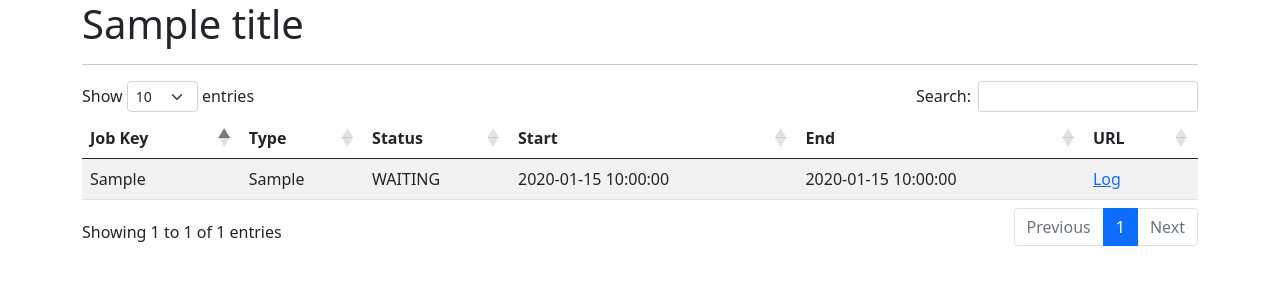
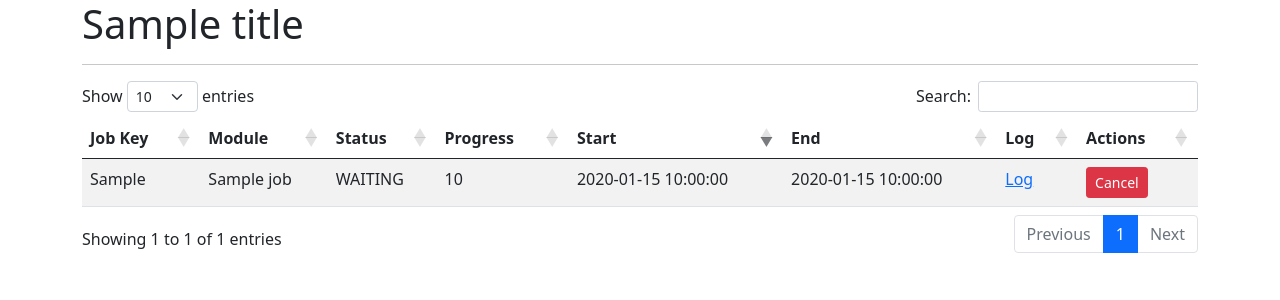
Before and after one commit to hcmlab/discover, a Flask app: template discover/templates/index.html in a window 1280 px wide. Shown: the top 300 px of the page. Run offline with Flask 3, Linux system fonts and the light colour scheme; the template is opened without the code that fills it: most values are stand-ins (such as "Sample title", 1, 10 or a date in 2020); some libraries are stand-ins or nearby versions.

Commit message:
Add job management UI improvements: cancel button, module display, and CANCELED status
- Add CANCELED status to JobStatus enum for clear final state
- Add cancel button in UI for WAITING and RUNNING jobs with AJAX feedback
- Replace Type column with Module column showing module name
- Add Progress column (shows '-' for now, will be populated later)
- Add Actions column with cancel functionality
- Pass job_key through ExecutionHandler to VenvHandler for future use
- Update cancel route to set CANCELED status instead of WAITING

Cancel functionality tested and working. Progress updates to be implemented via HTTP in follow-up commit.

```diff
--- a/discover/exec/execution_handler.py
+++ b/discover/exec/execution_handler.py
@@ -42,12 +42,13 @@ class ExecutionHandler(ABC):
         }
 
     def __init__(
-        self, request_form: dict, backend: str = "venv", logger: Logger = None
+        self, request_form: dict, backend: str = "venv", logger: Logger = None, job_key: str = None
     ):
         self.backend = Backend(backend)
         self.script_arguments = request_form
         self.logger = logger
         self.backend_handler = None
+        self.job_key = job_key
 
     def _nova_server_env_to_arg(self):
         arg_vars = {}
@@ -143,6 +144,7 @@ class ExecutionHandler(ABC):
                     os.getenv(env.VENV_FORCE_UPDATE, "False"),
                 ),
                 extra_index_urls=extra_index_urls,
+                job_key=self.job_key,
             )
 
             # Add dotenv variables to arguments for script
--- a/discover/route/cancel.py
+++ b/discover/route/cancel.py
@@ -46,7 +46,7 @@ def complete_thread():
         if key in THREADS:
             thread = THREADS[key]
             thread.raise_exception()
-            job_utils.update_status(key, job_utils.JobStatus.WAITING)
+            job_utils.update_status(key, job_utils.JobStatus.CANCELED)
             if key in LOGS:
                 log = LOGS[key]
                 log.info("Action successfully canceled.")
--- a/discover/route/process.py
+++ b/discover/route/process.py
@@ -41,7 +41,7 @@ def process_data(request_form, job_id):
     logger.info(log_utils.sanitize_sensitive_data(request_form))
 
     job = job_utils.get_job(job_id)
-    job.execution_handler = NovaProcessHandler(request_form, logger=logger, backend=os.getenv(env.DISCOVER_BACKEND))
+    job.execution_handler = NovaProcessHandler(request_form, logger=logger, backend=os.getenv(env.DISCOVER_BACKEND), job_key=job_id)
 
     try:
         job.run()
--- a/discover/route/train.py
+++ b/discover/route/train.py
@@ -38,7 +38,7 @@ def train_model(request_form):
 
     job_utils.update_status(key, job_utils.JobStatus.RUNNING)
     logger = log_utils.get_logger_for_job(key)
-    handler = NovaTrainHandler(request_form, logger=logger)
+    handler = NovaTrainHandler(request_form, logger=logger, job_key=key)
 
     # TODO replace .env with actual path
     dotenv_path = Path(".env").resolve()
--- a/discover/templates/index.html
+++ b/discover/templates/index.html
@@ -5,24 +5,32 @@
     <thead>
       <tr>
         <th>Job Key</th>
-        <th>Type</th>
+        <th>Module</th>
         <th>Status</th>
-        <!--<th>Progress</th>--> <!-- TODO: Implement progress tracking per session and overall sessions -->
+        <th>Progress</th>
         <th>Start</th>
         <th>End</th>
-        <th>URL</th>
+        <th>Log</th>
+        <th>Actions</th>
       </tr>
     </thead>
     <tbody>
       {% for job in jobs %}
-        <tr>
+        <tr data-job-key="{{ job.job_key }}" data-status="{{ job.status }}">
           <td>{{ job.job_key }}</td>
-          <td>{{ job.job_type }}</td>
+          <td>{{ job.module_name }}</td>
           <td>{{ job.status }}</td>
-          <!--<td>{{ job.progress }}</td>--> <!-- TODO: Add progress tracking -->
+          <td>{{ job.progress }}</td>
           <td>{{ job.start_time }}</td>
           <td>{{ job.end_time }}</td>
           <td><a href="/log/{{ job.job_key }}" target="_blank">Log</a></td>
+          <td>
+            {% if job.status == 'WAITING' or job.status == 'RUNNING' %}
+              <button class="btn btn-sm btn-danger cancel-job-btn" data-job-key="{{ job.job_key }}">
+                Cancel
+              </button>
+            {% endif %}
+          </td>
         </tr>
       {% endfor %}
     </tbody>
@@ -31,10 +39,46 @@
 {% block scripts %}
   <script>
     $(document).ready(function () {
-      $('#data').DataTable();
+      $('#data').DataTable({
+        "order": [[4, "desc"]]  // Sort by Start time descending
+      });
+
+      // Cancel button handler
+      $('.cancel-job-btn').on('click', function() {
+        var btn = $(this);
+        var jobKey = btn.data('job-key');
+
+        // Disable button and show feedback
+        btn.prop('disabled', true);
+        btn.text('Canceling...');
+        btn.removeClass('btn-danger').addClass('btn-warning');
+
+        // Send cancel request
+        $.ajax({
+          url: '/cancel',
+          method: 'POST',
+          data: { jobID: jobKey },
+          success: function(response) {
+            // Show success feedback
+            btn.text('Canceled');
+            btn.removeClass('btn-warning').addClass('btn-secondary');
+            btn.prop('disabled', true);
+
+            // Update status cell in the same row
+            btn.closest('tr').find('td:nth-child(3)').text('CANCELED');
+          },
+          error: function(xhr, status, error) {
+            // Show error feedback
+            btn.text('Error');
+            btn.removeClass('btn-warning').addClass('btn-danger');
+            btn.prop('disabled', false);
+            console.error('Cancel failed:', error);
+          }
+        });
+      });
 
       // Auto-refresh every 10 seconds
-      setInterval(function() {
+      setTimeout(function() {
         location.reload();
       }, 10000);
     });
```
Also changed, not shown: discover/backend/virtual_environment.py (+9 -0 lines), discover/utils/job_utils.py (+19 -1 lines).
